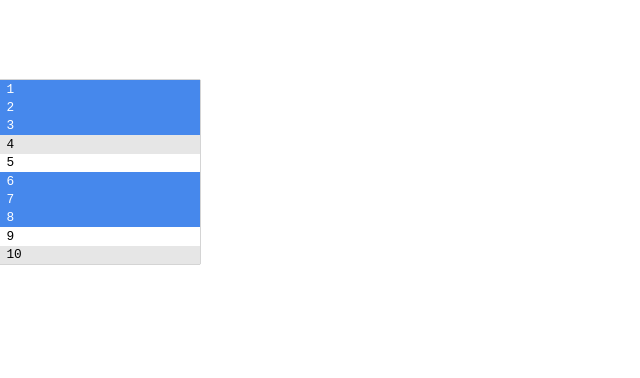
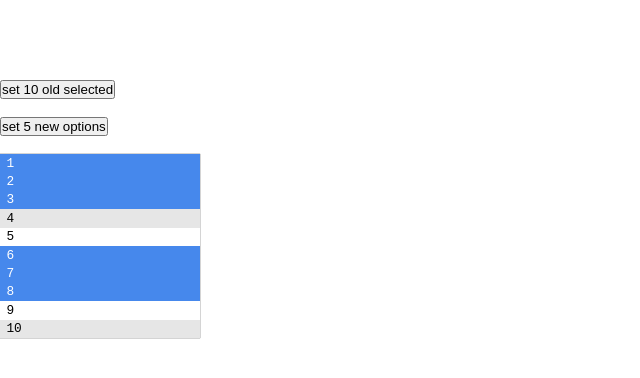
Before and after one commit to digunin/custom-select, a React (Create React App) app: page / in a window 1280 px wide. Shown: the top 378 px of the page, without its empty margins (0-640 px from the left). Built offline with nearby package versions, Linux system fonts and the light colour scheme.

Commit message:
set new props to <Select /> and test it

```diff
--- a/src/components/app/App.js
+++ b/src/components/app/App.js
@@ -4,14 +4,33 @@ import { mockOptions } from '../../utils'
 
 function App({ disabled = false, multiple = true }) {
   const [selectedValues, setSelectedValues] = useState([0, 1, 2, 5, 6, 7])
+  const [options, setOptions] = useState(mockOptions)
 
   const handleClick = (arr) => {
     setSelectedValues([...arr])
   }
   return (
     <div data-testid="app-id" className="App">
+      <button
+        data-testid="set-10-button"
+        onClick={() => {
+          setOptions(mockOptions)
+          setSelectedValues([4, 5, 6, 7])
+        }}
+      >{`set 10 old selected`}</button>
+      <br />
+      <br />
+      <button
+        data-testid="set-5-button"
+        onClick={() => {
+          setOptions(mockOptions.slice(0, 5))
+          setSelectedValues([1, 2, 4])
+        }}
+      >{`set 5 new options`}</button>
+      <br />
+      <br />
       <Select
-        options={mockOptions}
+        options={options}
         selectedValues={selectedValues}
         onchange={handleClick}
         disabled={disabled}
```
Also changed, not shown: 1 other file (tests, documents, lock files or other folders).
